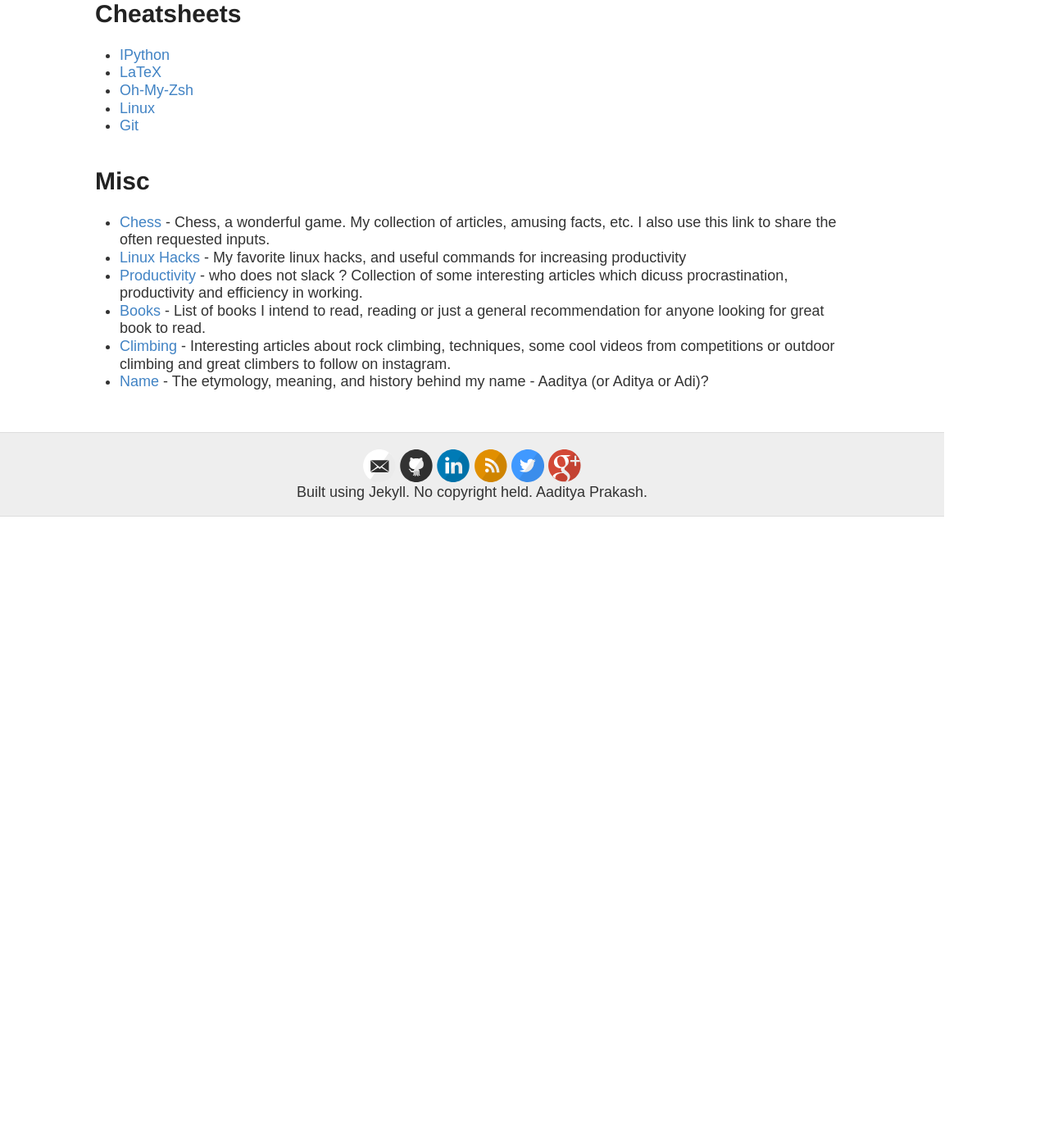
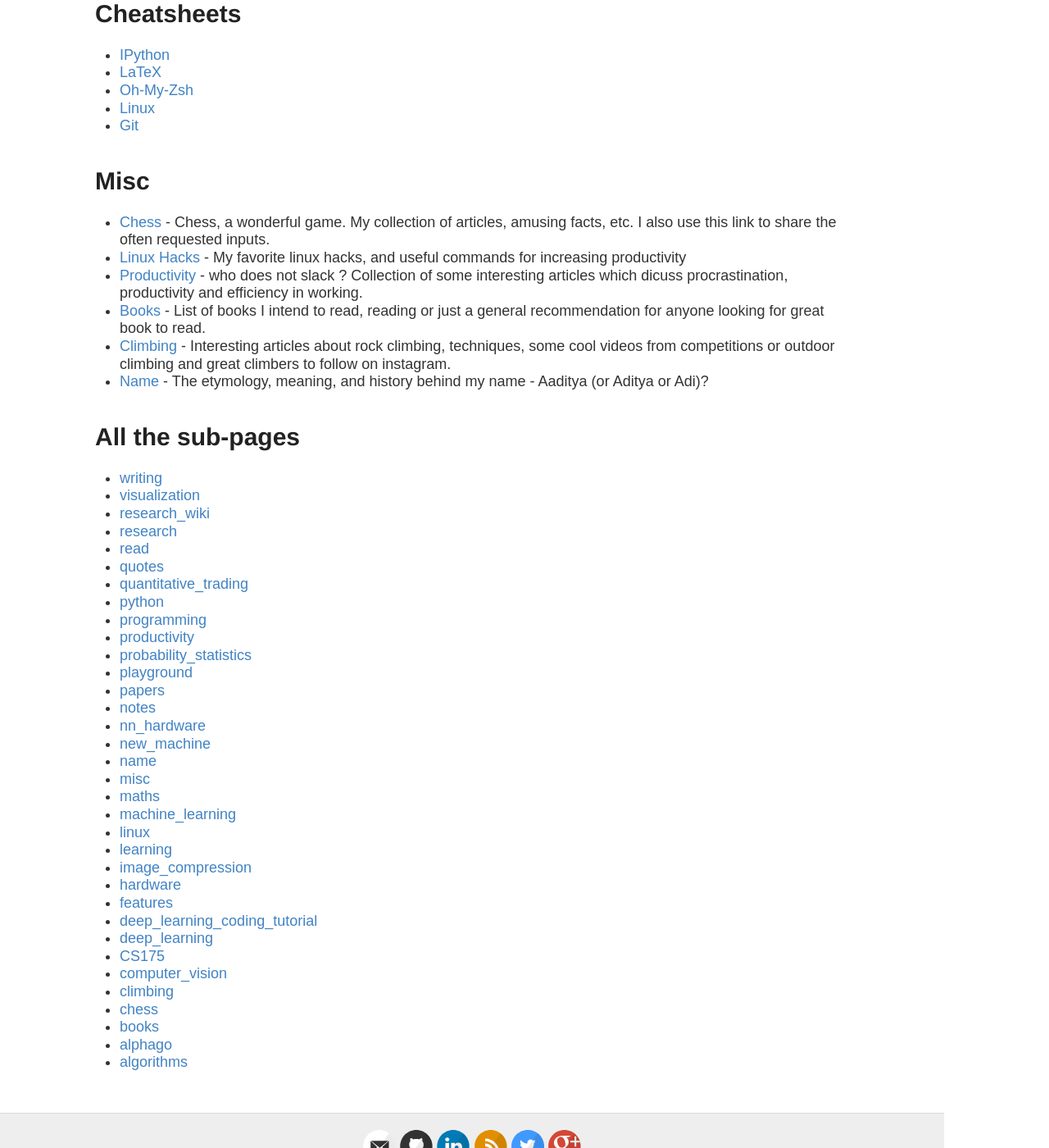
Before and after one commit to iamaaditya/iamaaditya.github.io, a Jekyll site: the page built from notes/index.md, in a window 1280 px wide and 1400 px high, scrolled down 2376 px. Shown: the whole window at 82% size. Built offline with Jekyll 4.4.1, drawn with Linux system fonts in a browser that asks for light colours; some web fonts are replaced; before the commit the page ends 3006 px from its top, so only the background shows below that.

Commit message:
add all the sub-pages

```diff
--- a/notes/index.md
+++ b/notes/index.md
@@ -87,3 +87,40 @@ This page is used to collect notes.  I use this to share relevant notes, links a
   * [Books]( {{site.baseurl}}/notes/books/ ) - List of books I intend to read, reading or just a general recommendation for anyone looking for great book to read.
   * [Climbing]( {{site.baseurl}}/notes/climbing/ ) - Interesting articles about rock climbing, techniques, some cool videos from competitions or outdoor climbing and great climbers to follow on instagram.
   * [Name]( {{site.baseurl}}/notes/name/ ) - The etymology, meaning, and history behind my name - Aaditya (or Aditya or Adi)?
+
+# All the sub-pages
+
+  * [writing]({{site.baseurl}}/notes/writing/)
+  * [visualization]({{site.baseurl}}/notes/visualization/)
+  * [research_wiki]({{site.baseurl}}/notes/research_wiki/)
+  * [research]({{site.baseurl}}/notes/research/)
+  * [read]({{site.baseurl}}/notes/read/)
+  * [quotes]({{site.baseurl}}/notes/quotes/)
+  * [quantitative_trading]({{site.baseurl}}/notes/quantitative_trading/)
+  * [python]({{site.baseurl}}/notes/python/)
+  * [programming]({{site.baseurl}}/notes/programming/)
+  * [productivity]({{site.baseurl}}/notes/productivity/)
+  * [probability_statistics]({{site.baseurl}}/notes/probability_statistics/)
+  * [playground]({{site.baseurl}}/notes/playground/)
+  * [papers]({{site.baseurl}}/notes/papers/)
+  * [notes]({{site.baseurl}}/notes/notes/)
+  * [nn_hardware]({{site.baseurl}}/notes/nn_hardware/)
+  * [new_machine]({{site.baseurl}}/notes/new_machine/)
+  * [name]({{site.baseurl}}/notes/name/)
+  * [misc]({{site.baseurl}}/notes/misc/)
+  * [maths]({{site.baseurl}}/notes/maths/)
+  * [machine_learning]({{site.baseurl}}/notes/machine_learning/)
+  * [linux]({{site.baseurl}}/notes/linux/)
+  * [learning]({{site.baseurl}}/notes/learning/)
+  * [image_compression]({{site.baseurl}}/notes/image_compression/)
+  * [hardware]({{site.baseurl}}/notes/hardware/)
+  * [features]({{site.baseurl}}/notes/features/)
+  * [deep_learning_coding_tutorial]({{site.baseurl}}/notes/deep_learning_coding_tutorial/)
+  * [deep_learning]({{site.baseurl}}/notes/deep_learning/)
+  * [CS175]({{site.baseurl}}/notes/CS175/)
+  * [computer_vision]({{site.baseurl}}/notes/computer_vision/)
+  * [climbing]({{site.baseurl}}/notes/climbing/)
+  * [chess]({{site.baseurl}}/notes/chess/)
+  * [books]({{site.baseurl}}/notes/books/)
+  * [alphago]({{site.baseurl}}/notes/alphago/)
+  * [algorithms]({{site.baseurl}}/notes/algorithms/)
```
Also changed, not shown: notes/deep_learning_coding_tutorial/index.md (added, +10 -0 lines), notes/quantitative_trading/index.md (added, +15 -0 lines).
